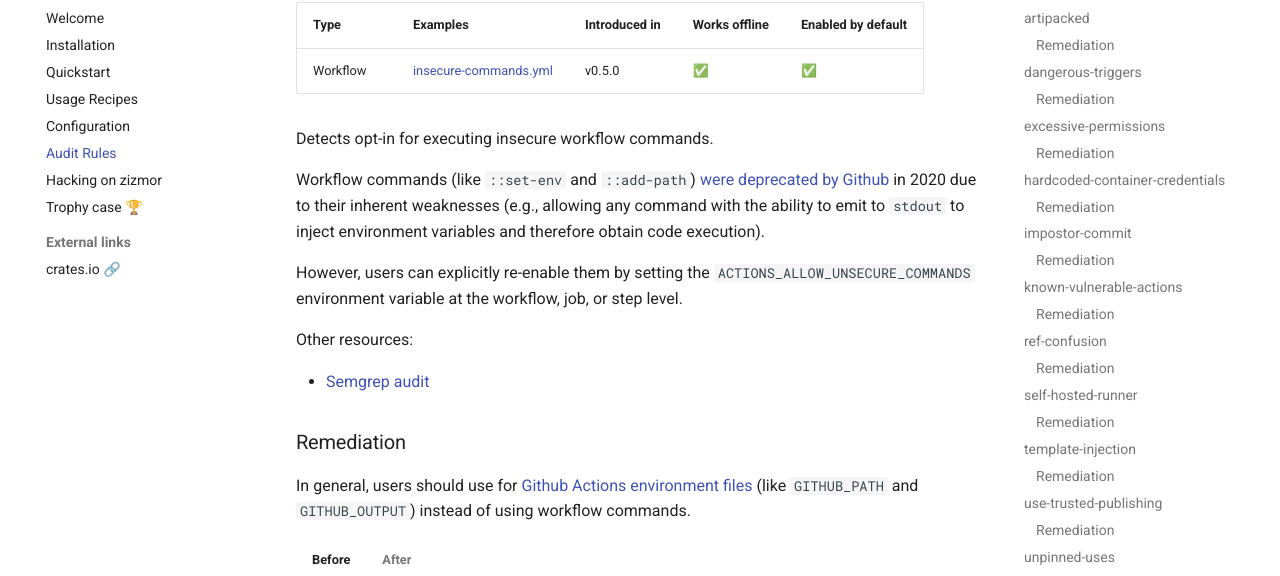
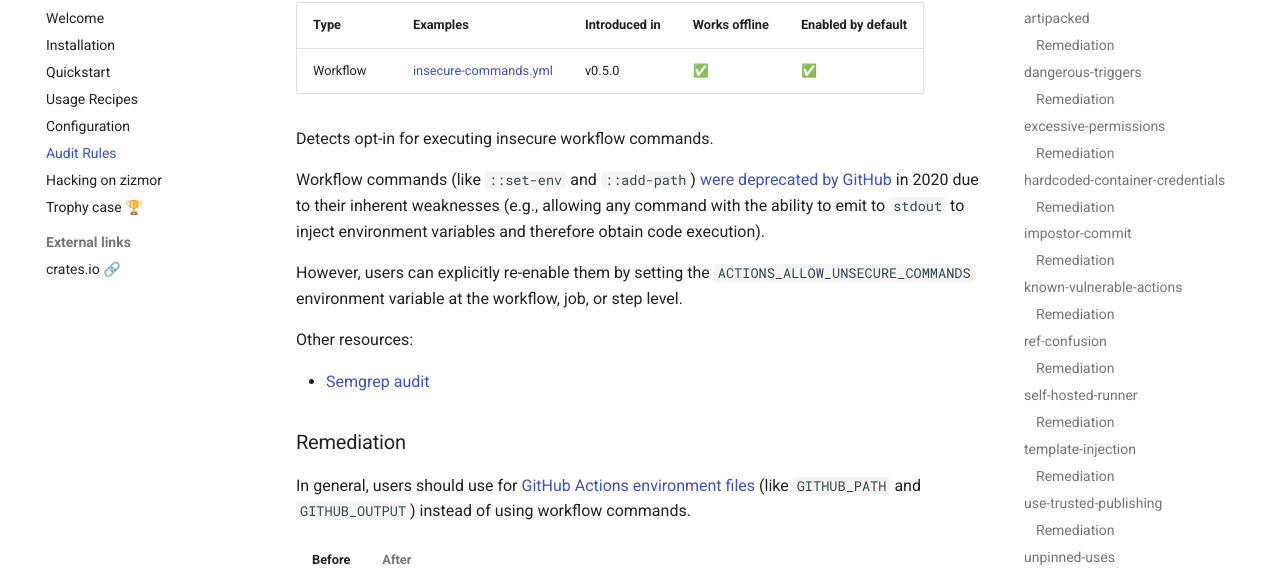
Before and after one commit to zizmorcore/zizmor, an MkDocs documentation site: the page built from docs/audits.md, in a window 1280 px wide and 900 px high, scrolled down 10457 px. Shown: the part 90-666 px from the top of the window. Built offline with MkDocs 1.6.1 and Material for MkDocs 9.7.7, drawn with Linux system fonts in a browser that asks for light colours; comment, search, counter and statistics services are not loaded.

```diff
--- a/docs/audits.md
+++ b/docs/audits.md
@@ -629,7 +629,7 @@
 Detects opt-in for executing insecure workflow commands.
 
 Workflow commands (like `::set-env` and `::add-path`)
-[were deprecated by Github] in 2020 due to their inherent weaknesses
+[were deprecated by GitHub] in 2020 due to their inherent weaknesses
 (e.g., allowing any command with the ability to emit to `stdout`
 to inject environment variables and therefore obtain code execution).
 
@@ -643,7 +643,7 @@
 
 ### Remediation
 
-In general, users should use for [Github Actions environment files]
+In general, users should use for [GitHub Actions environment files]
 (like `GITHUB_PATH` and `GITHUB_OUTPUT`) instead of using workflow commands.
 
 === "Before"
@@ -703,8 +703,8 @@
 [Trusted Publishing - RubyGems Guides]: https://guides.rubygems.org/trusted-publishing/
 [Trusted publishing: a new benchmark for packaging security]: https://blog.trailofbits.com/2023/05/23/trusted-publishing-a-new-benchmark-for-packaging-security/
 [Trusted Publishers for All Package Repositories]: https://repos.openssf.org/trusted-publishers-for-all-package-repositories.html
-[were deprecated by Github]: https://github.blog/changelog/2020-10-01-github-actions-deprecating-set-env-and-add-path-commands/
-[Github Actions environment files]: https://docs.github.com/en/actions/writing-workflows/choosing-what-your-workflow-does/workflow-commands-for-github-actions#environment-files
+[were deprecated by GitHub]: https://github.blog/changelog/2020-10-01-github-actions-deprecating-set-env-and-add-path-commands/
+[GitHub Actions environment files]: https://docs.github.com/en/actions/writing-workflows/choosing-what-your-workflow-does/workflow-commands-for-github-actions#environment-files
 [Semgrep audit]: https://semgrep.dev/r?q=yaml.github-actions.security.allowed-unsecure-commands.allowed-unsecure-commands
 [GitHub Actions exploitation: environment manipulation]: https://www.synacktiv.com/en/publications/github-actions-exploitation-repo-jacking-and-environment-manipulation
 [GHSL-2024-177: Environment Variable injection in an Actions workflow of Litestar]: https://securitylab.github.com/advisories/GHSL-2024-177_Litestar/
```
Also changed, not shown: docs/development.md (+1 -1 lines), 1 other file.
